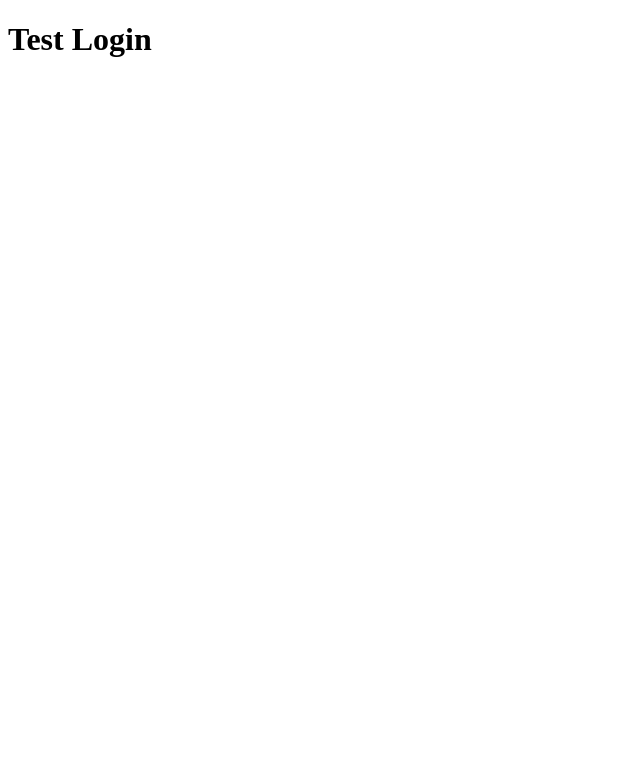
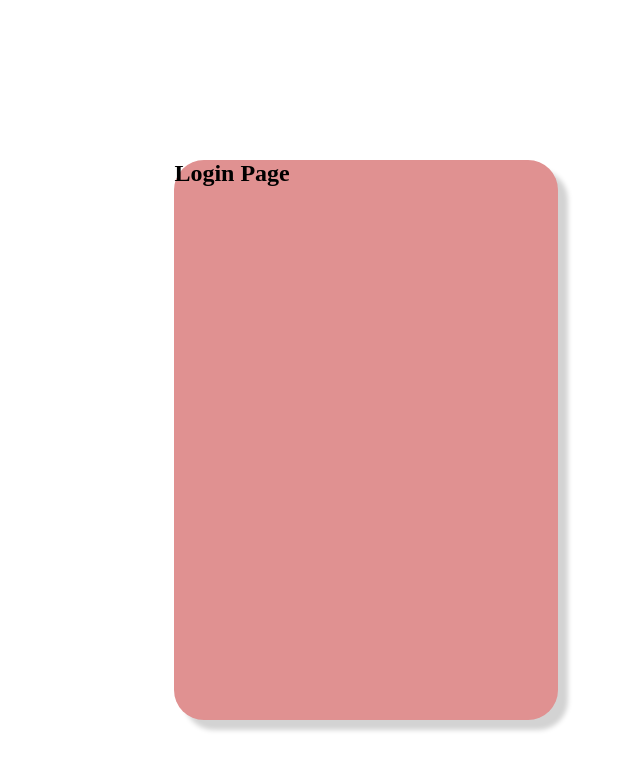
Before and after one commit to Zalefzn/beads, a Next.js app in the folder beads-project/: page /Login in a window 1280 px wide. Shown: the top 770 px of the page, without its empty margins (0-640 px from the left). Built offline with nearby package versions, Linux system fonts and the light colour scheme.

Commit message:
[update terbaru]

```diff
--- a/beads-project/src/pages/Login.tsx
+++ b/beads-project/src/pages/Login.tsx
@@ -1,13 +1,15 @@
 'use client';
 
 import Image from 'next/image';
-
+import './login.scss';
 
 
 const LoginPage = () => {
      return (
           <main className="main-login" id="Login">
-               <h1> Test Login</h1>
+               <section className="card-login">
+                    <h1>Login Page</h1>
+               </section>
           </main>
      );
 }
--- /dev/null
+++ b/beads-project/src/pages/login.scss
@@ -0,0 +1,13 @@
+.main-login{
+
+
+     .card-login{
+          margin:20vh 13vw;
+          height: 70vh;
+          width: 30vw;
+          background-color: rgb(224, 145, 145);
+          border-radius: 30px;
+          box-shadow: 10px 10px 5px rgb(211, 211, 211);
+     }
+
+}
```
